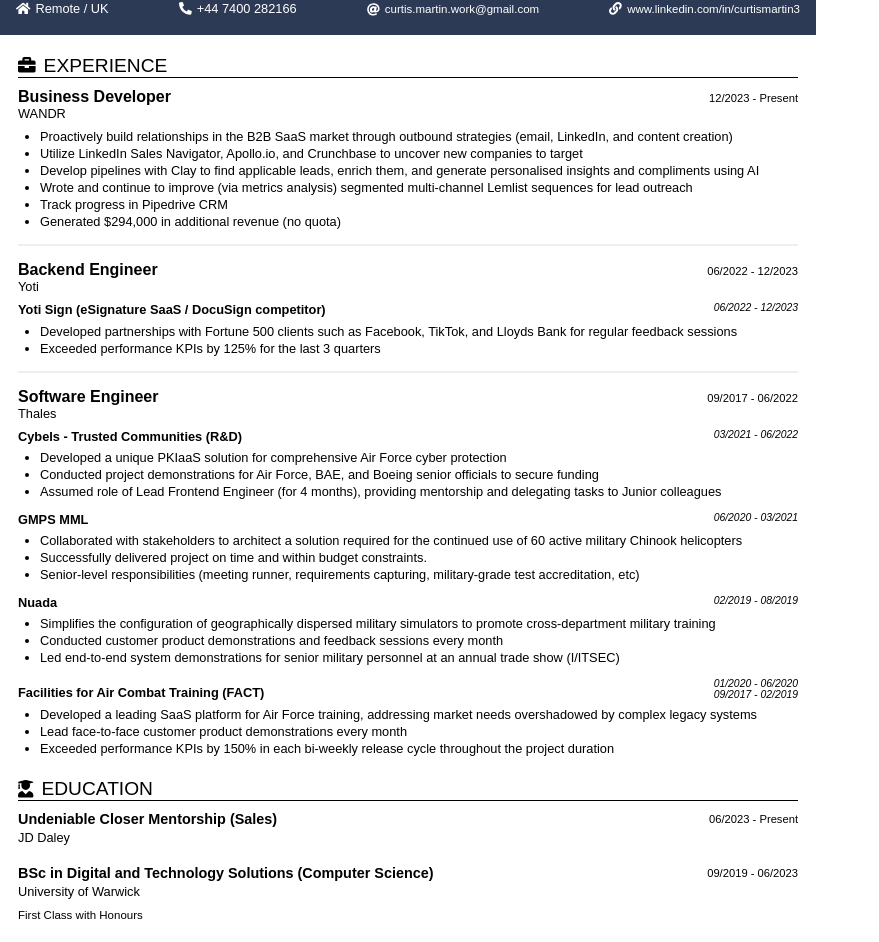
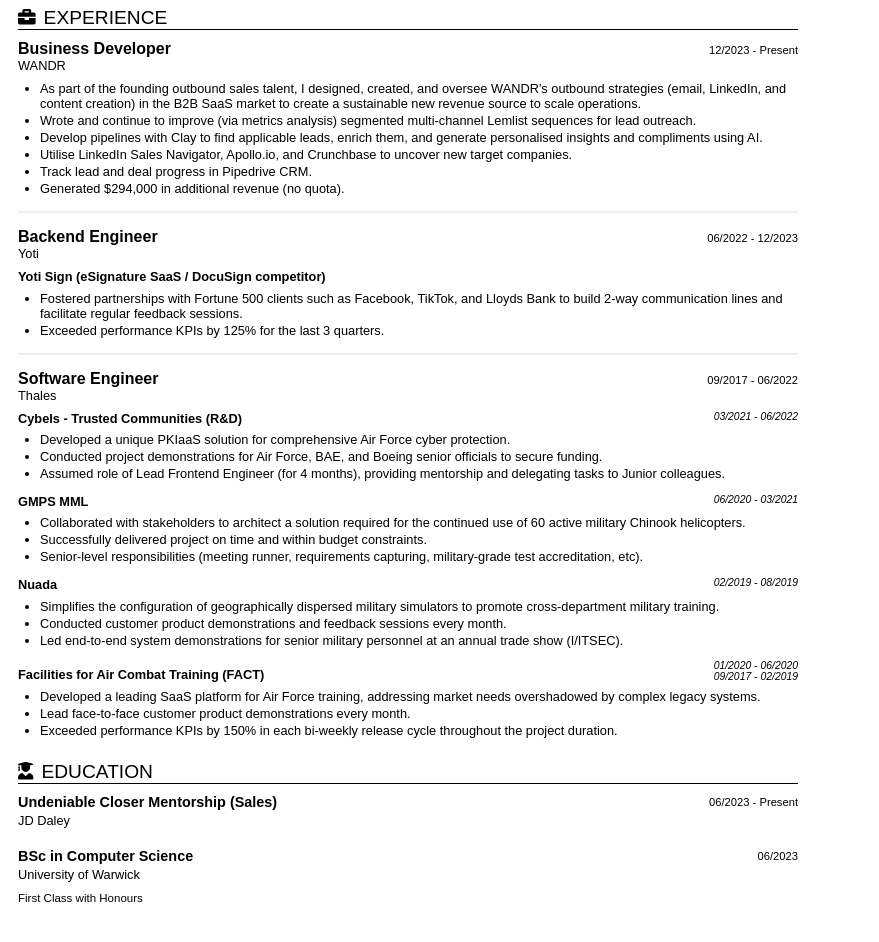
Before and after one commit to CurtisM132/resume, a React (Create React App) app in the folder Template 2/: page / in a window 1280 px wide. Shown: the part 114-1056 px from the top of the page, without its empty margins (0-879 px from the left). Built offline with nearby package versions, Linux system fonts and the light colour scheme.

Commit message:
Misc Experience Updates

```diff
--- a/Template 2/src/features/education-history/EducationHistory.jsx
+++ b/Template 2/src/features/education-history/EducationHistory.jsx
@@ -23,8 +23,8 @@
       </EducationEntry>
 
       <EducationEntry
-        courseTitle="BSc in Digital and Technology Solutions (Computer Science)"
-        date="09/2019 - 06/2023"
+        courseTitle="BSc in Computer Science"
+        date="06/2023"
         institutionDetails="University of Warwick"
       >
         <div className="education-details">
--- a/Template 2/src/features/header/Header.jsx
+++ b/Template 2/src/features/header/Header.jsx
@@ -11,10 +11,10 @@
         Curtis Martin
       </div>
 
-      <div className="header-tag">
+      {/* <div className="header-tag">
         Driven, dependable, and empathetic individual with 6 months of sales experience and 6+ years of enterprise software engineering experience.
         Seeking a long-term sales position that aligns with my values and offers internal growth opportunities.
-      </div>
+      </div> */}
 
       <Contact />
     </div>
--- a/Template 2/src/features/work-experience/WorkExperience.jsx
+++ b/Template 2/src/features/work-experience/WorkExperience.jsx
@@ -22,12 +22,14 @@
       >
         <div className="project-details">
           <ul>
-            <li>Proactively build relationships in the B2B SaaS market through outbound strategies (email, LinkedIn, and content creation)</li>
-            <li>Utilize LinkedIn Sales Navigator, Apollo.io, and Crunchbase to uncover new companies to target</li>
-            <li>Develop pipelines with Clay to find applicable leads, enrich them, and generate personalised insights and compliments using AI</li>
-            <li>Wrote and continue to improve (via metrics analysis) segmented multi-channel Lemlist sequences for lead outreach</li>
-            <li>Track progress in Pipedrive CRM</li>
-            <li>Generated $294,000 in additional revenue (no quota)</li>
+            <li>As part of the founding outbound sales talent, I designed, created, and oversee WANDR&apos;s outbound strategies
+              (email, LinkedIn, and content creation) in the B2B SaaS market to create a sustainable new revenue source to
+              scale operations.</li>
+            <li>Wrote and continue to improve (via metrics analysis) segmented multi-channel Lemlist sequences for lead outreach.</li>
+            <li>Develop pipelines with Clay to find applicable leads, enrich them, and generate personalised insights and compliments using AI.</li>
+            <li>Utilise LinkedIn Sales Navigator, Apollo.io, and Crunchbase to uncover new target companies.</li>
+            <li>Track lead and deal progress in Pipedrive CRM.</li>
+            <li>Generated $294,000 in additional revenue (no quota).</li>
           </ul>
         </div>
       </JobEntry>
@@ -44,17 +46,18 @@
             <div>
               <b>Yoti Sign (eSignature SaaS / DocuSign competitor)</b>
             </div>
-            <div className="project-date">
+            {/* <div className="project-date">
               06/2022 - 12/2023
-            </div>
+            </div> */}
           </div>
 
           <ul>
             <li>
-              Developed partnerships with Fortune 500 clients such as Facebook, TikTok, and Lloyds Bank for regular feedback sessions
+              Fostered partnerships with Fortune 500 clients such as Facebook, TikTok, and Lloyds Bank to build 2-way
+              communication lines and facilitate regular feedback sessions.
             </li>
             <li>
-              Exceeded performance KPIs by 125% for the last 3 quarters
+              Exceeded performance KPIs by 125% for the last 3 quarters.
             </li>
           </ul>
         </div>
@@ -79,13 +82,13 @@
 
           <ul>
             <li>
-              Developed a unique PKIaaS solution for comprehensive Air Force cyber protection
+              Developed a unique PKIaaS solution for comprehensive Air Force cyber protection.
             </li>
             <li>
-              Conducted project demonstrations for Air Force, BAE, and Boeing senior officials to secure funding
+              Conducted project demonstrations for Air Force, BAE, and Boeing senior officials to secure funding.
             </li>
             <li>
-              Assumed role of Lead Frontend Engineer (for 4 months), providing mentorship and delegating tasks to Junior colleagues
+              Assumed role of Lead Frontend Engineer (for 4 months), providing mentorship and delegating tasks to Junior colleagues.
             </li>
           </ul>
         </div>
@@ -103,13 +106,13 @@
           <ul>
             <li>
               Collaborated with stakeholders to architect a solution required for the continued use of 60 active military
-              Chinook helicopters
+              Chinook helicopters.
             </li>
             <li>
               Successfully delivered project on time and within budget constraints.
             </li>
             <li>
-              Senior-level responsibilities (meeting runner, requirements capturing, military-grade test accreditation, etc)
+              Senior-level responsibilities (meeting runner, requirements capturing, military-grade test accreditation, etc).
             </li>
           </ul>
         </div>
@@ -127,13 +130,13 @@
           <ul>
             <li>
               Simplifies the configuration of geographically dispersed military simulators to promote cross-department
-              military training
+              military training.
             </li>
             <li>
-              Conducted customer product demonstrations and feedback sessions every month
+              Conducted customer product demonstrations and feedback sessions every month.
             </li>
             <li>
-              Led end-to-end system demonstrations for senior military personnel at an annual trade show (I/ITSEC)
+              Led end-to-end system demonstrations for senior military personnel at an annual trade show (I/ITSEC).
             </li>
           </ul>
         </div>
@@ -152,13 +155,13 @@
 
           <ul>
             <li>
-              Developed a leading SaaS platform for Air Force training, addressing market needs overshadowed by complex legacy systems
+              Developed a leading SaaS platform for Air Force training, addressing market needs overshadowed by complex legacy systems.
             </li>
             <li>
-              Lead face-to-face customer product demonstrations every month
+              Lead face-to-face customer product demonstrations every month.
             </li>
             <li>
-              Exceeded performance KPIs by 150% in each bi-weekly release cycle throughout the project duration
+              Exceeded performance KPIs by 150% in each bi-weekly release cycle throughout the project duration.
             </li>
           </ul>
         </div>
```
